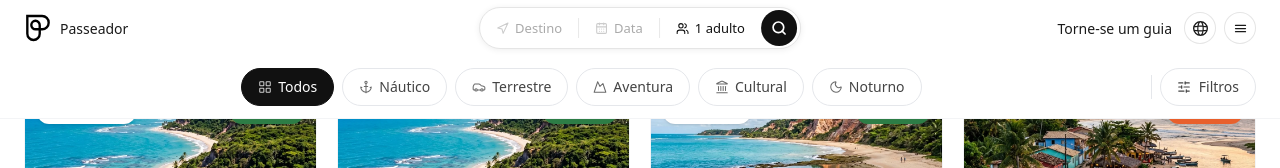
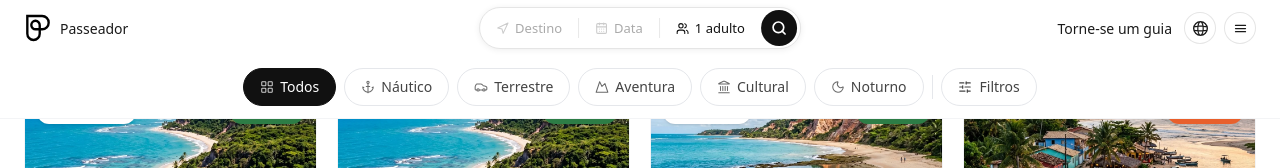
Before and after one commit to Huendelx/Tour-Porto-Seguro, a Next.js app: page /buscar in a window 1280 px wide. Shown: the top 168 px of the page. Built offline with nearby package versions, Linux system fonts and the light colour scheme.

Commit message:
fix: centraliza pills + botão filtros juntos na barra

```diff
--- a/src/app/buscar/page.tsx
+++ b/src/app/buscar/page.tsx
@@ -89,10 +89,10 @@ function SearchResults() {
 
       {/* ── Barra de filtros ── */}
       <div className="sticky top-14 z-30 bg-white border-b border-gray-100">
-        <div className="px-4 md:px-6 py-3 flex items-center gap-2">
+        <div className="px-4 md:px-6 py-3 flex items-center justify-center gap-2 overflow-x-auto scrollbar-hide">
 
           {/* Pills de categoria */}
-          <div className="flex items-center justify-center gap-2 overflow-x-auto scrollbar-hide flex-1 min-w-0">
+          <div className="flex items-center gap-2 flex-shrink-0">
             <Pill active={catFilter === "todos"} onClick={() => setCatFilter("todos")} icon={<LayoutGrid size={14} strokeWidth={1.75} />}>
               Todos
             </Pill>
@@ -104,7 +104,7 @@ function SearchResults() {
           </div>
 
           {/* Separador */}
-          <div className="w-px h-6 bg-gray-200 flex-shrink-0 ml-1" />
+          <div className="w-px h-6 bg-gray-200 flex-shrink-0" />
 
           {/* Botão Filtros */}
           <button
```
